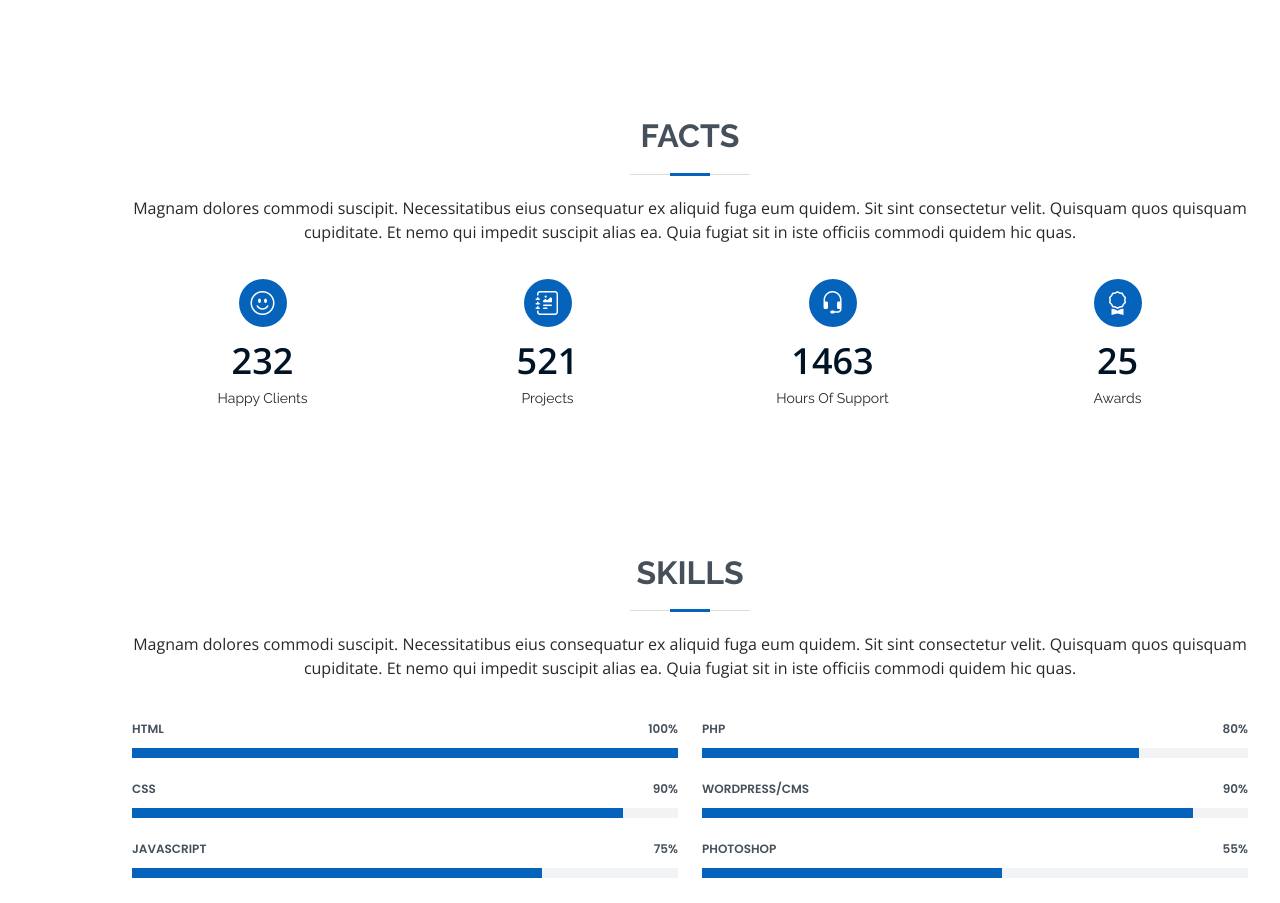
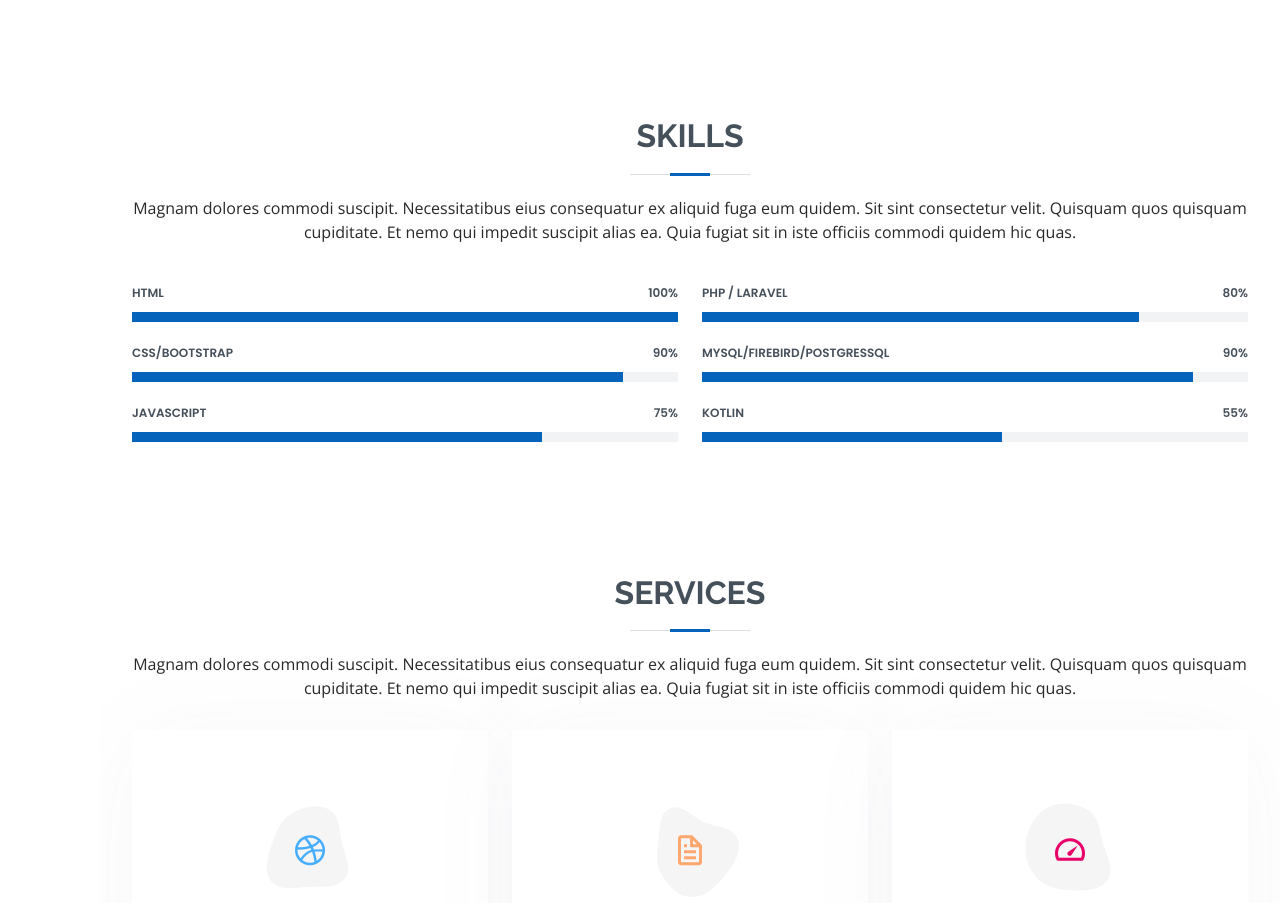
Before and after one commit to marcelolinck/MyPage, a plain HTML site: page index.html in a window 1280 px wide. Shown: the part 1399-2302 px from the top of the page. Drawn offline with nearby package versions, Linux system fonts and the light colour scheme.

Commit message:
Ajustado lista de skills

```diff
--- a/index.html
+++ b/index.html
@@ -51,8 +51,8 @@
         <li><a href="#about" class="nav-link scrollto"><i class="bx bx-user"></i> <span>Sobre</span></a></li>
         <li><a href="#skills" class="nav-link scrollto"><i class="bx bx-file-blank"></i> <span>Skills</span></a></li>
 
-        <li><a href="#services" class="nav-link scrollto"><i class="bx bx-server"></i> <span>Services</span></a></li>
-        <li><a href="#contact" class="nav-link scrollto"><i class="bx bx-envelope"></i> <span>Contact</span></a></li>
+        <li><a href="#services" class="nav-link scrollto"><i class="bx bx-server"></i> <span>Serviços</span></a></li>
+        <li><a href="#contact" class="nav-link scrollto"><i class="bx bx-envelope"></i> <span>Contato</span></a></li>
       </ul>
     </nav><!-- .nav-menu -->
 
@@ -128,60 +128,6 @@
       </div>
     </section><!-- End About Section -->
 
-    <!-- ======= Facts Section ======= -->
-    <section id="facts" class="facts">
-      <div class="container" data-aos="fade-up">
-
-        <div class="section-title">
-          <h2>Facts</h2>
-          <p>Magnam dolores commodi suscipit. Necessitatibus eius consequatur ex aliquid fuga eum quidem. Sit sint
-            consectetur velit. Quisquam quos quisquam cupiditate. Et nemo qui impedit suscipit alias ea. Quia fugiat sit
-            in iste officiis commodi quidem hic quas.</p>
-        </div>
-
-        <div class="row">
-
-          <div class="col-lg-3 col-md-6">
-            <div class="count-box">
-              <i class="bi bi-emoji-smile"></i>
-              <span data-purecounter-start="0" data-purecounter-end="232" data-purecounter-duration="1"
-                class="purecounter"></span>
-              <p>Happy Clients</p>
-            </div>
-          </div>
-
-          <div class="col-lg-3 col-md-6 mt-5 mt-md-0">
-            <div class="count-box">
-              <i class="bi bi-journal-richtext"></i>
-              <span data-purecounter-start="0" data-purecounter-end="521" data-purecounter-duration="1"
-                class="purecounter"></span>
-              <p>Projects</p>
-            </div>
-          </div>
-
-          <div class="col-lg-3 col-md-6 mt-5 mt-lg-0">
-            <div class="count-box">
-              <i class="bi bi-headset"></i>
-              <span data-purecounter-start="0" data-purecounter-end="1463" data-purecounter-duration="1"
-                class="purecounter"></span>
-              <p>Hours Of Support</p>
-            </div>
-          </div>
-
-          <div class="col-lg-3 col-md-6 mt-5 mt-lg-0">
-            <div class="count-box">
-              <i class="bi bi-award"></i>
-              <span data-purecounter-start="0" data-purecounter-end="25" data-purecounter-duration="1"
-                class="purecounter"></span>
-              <p>Awards</p>
-            </div>
-          </div>
-
-        </div>
-
-      </div>
-    </section><!-- End Facts Section -->
-
     <!-- ======= Skills Section ======= -->
     <section id="skills" class="skills section-bg">
       <div class="container" data-aos="fade-up">
@@ -206,7 +152,7 @@
             </div>
 
             <div class="progress">
-              <span class="skill">CSS <i class="val">90%</i></span>
+              <span class="skill">CSS/Bootstrap <i class="val">90%</i></span>
               <div class="progress-bar-wrap">
                 <div class="progress-bar" role="progressbar" aria-valuenow="90" aria-valuemin="0" aria-valuemax="100">
                 </div>
@@ -226,7 +172,7 @@
           <div class="col-lg-6">
 
             <div class="progress">
-              <span class="skill">PHP <i class="val">80%</i></span>
+              <span class="skill">PHP / Laravel <i class="val">80%</i></span>
               <div class="progress-bar-wrap">
                 <div class="progress-bar" role="progressbar" aria-valuenow="80" aria-valuemin="0" aria-valuemax="100">
                 </div>
@@ -234,7 +180,7 @@
             </div>
 
             <div class="progress">
-              <span class="skill">WordPress/CMS <i class="val">90%</i></span>
+              <span class="skill">Mysql/Firebird/PostGresSQL <i class="val">90%</i></span>
               <div class="progress-bar-wrap">
                 <div class="progress-bar" role="progressbar" aria-valuenow="90" aria-valuemin="0" aria-valuemax="100">
                 </div>
@@ -242,7 +188,7 @@
             </div>
 
             <div class="progress">
-              <span class="skill">Photoshop <i class="val">55%</i></span>
+              <span class="skill">Kotlin <i class="val">55%</i></span>
               <div class="progress-bar-wrap">
                 <div class="progress-bar" role="progressbar" aria-valuenow="55" aria-valuemin="0" aria-valuemax="100">
                 </div>
```
